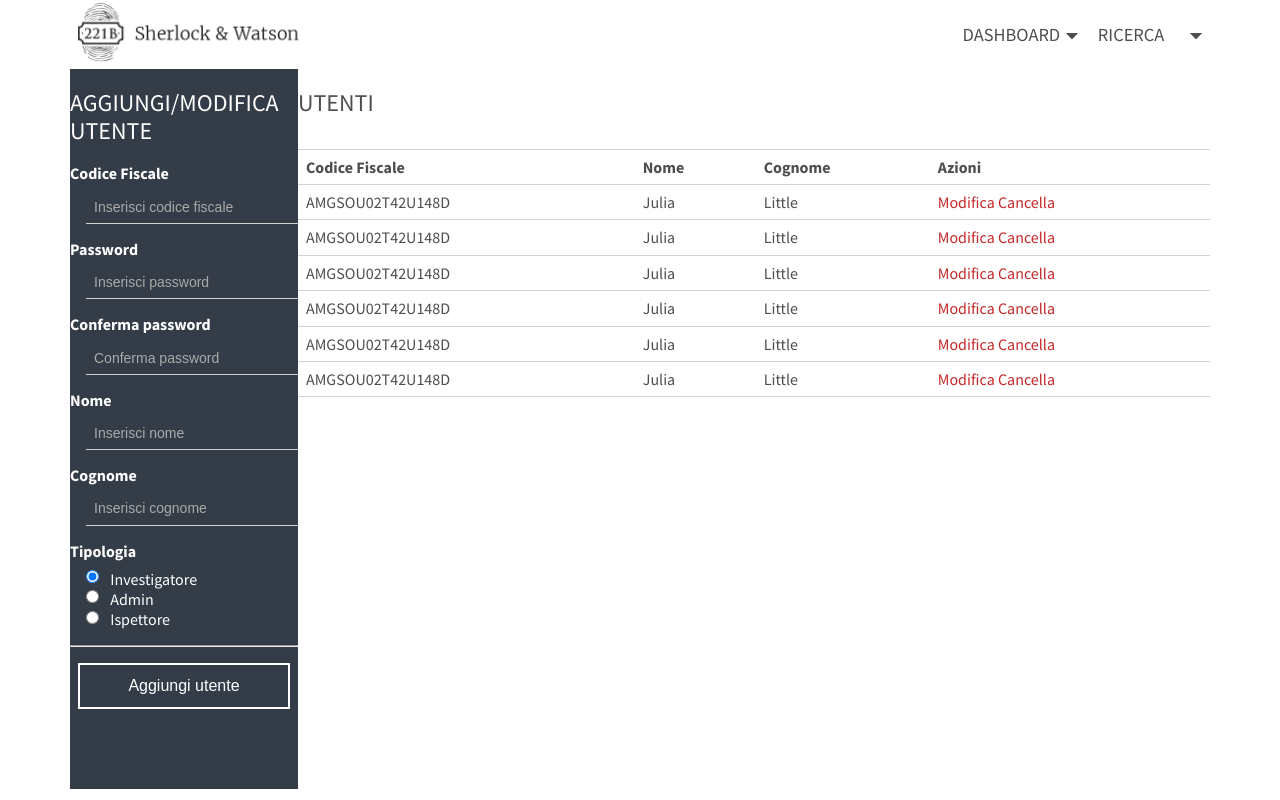
After one commit to jiayihu/tecweb, a PHP site: page /login/app/views/utenti.view.php in a window 1280 px wide. The commit adds this page. Run offline with PHP 8.4, Linux system fonts and the light colour scheme; data that the repository does not hold is empty.

Commit message:
Utenti: aggiunta pagina statica

```diff
--- a/source/app/routes.php
+++ b/source/app/routes.php
@@ -13,6 +13,7 @@ return [
     'aggiungi-caso' => 'PagesController@addCase',
     'ricerca' => 'PagesController@ricerca',
     'caso' => 'PagesController@caso',
+    'utenti' => 'PagesController@utenti',
 
     '404' => 'PagesController@notFound'
   ],
--- a/source/app/views/caso.view.php
+++ b/source/app/views/caso.view.php
@@ -51,6 +51,7 @@
               </label>
             </li>
           </ul>
+        </dd>
       </dl>
       <hr />
       <p class="center">
--- a/source/app/views/partials/admin-header.partial.php
+++ b/source/app/views/partials/admin-header.partial.php
@@ -40,6 +40,11 @@
         <li class="list-item">
           <a class="navbar-link <?php echo $routeName === 'ricerca' ? 'active' : '' ?>" href="ricerca">Ricerca</a>
         </li>
+        <?php if ($role === 'admin'): ?>
+        <li class="list-item">
+          <a class="navbar-link <?php echo $routeName === 'utenti' ? 'active' : '' ?>" href="utenti">Utenti</a>
+        </li>
+        <?php endif; ?>
         <li class="list-item dropdown dropdown-right">
           <span class="dropdown-toggle"><?php echo $username ?></span>
           <ul class="submenu">
--- /dev/null
+++ b/source/app/views/utenti.view.php
@@ -0,0 +1,115 @@
+<?php require 'partials/admin-header.partial.php' ?>
+
+<main class="main-container container">
+  <aside class="main-sidebar">
+    <h2>Aggiungi/Modifica utente</h2>
+    <form action="/utenti" method="post">
+      <dl class="case-info">
+        <dt>Codice Fiscale</dt>
+        <dd><input class="input" type="text" name="codice_fiscale" placeholder="Inserisci codice fiscale"></dd>
+
+        <dt>Password</dt>
+        <dd><input class="input" type="password" name="password" placeholder="Inserisci password"></dd>
+
+        <dt>Conferma password</dt>
+        <dd><input class="input" type="password" name="password-confirm" placeholder="Conferma password"></dd>
+
+        <dt>Nome</dt>
+        <dd><input class="input" type="text" name="nome" placeholder="Inserisci nome"></dd>
+
+        <dt>Cognome</dt>
+        <dd><input class="input" type="text" name="cognome" placeholder="Inserisci cognome"></dd>
+
+        <dt>Tipologia</dt>
+        <dd>
+          <input class="input-role" id="input-role-detecitve" type="radio" name="role" value="detective" checked>
+          <label class="radio-label" for="input-role-detecitve">Investigatore</label>
+          <br />
+
+          <input class="input-role" id="input-role-admin" type="radio" name="role" value="admin">
+          <label class="radio-label" for="input-role-admin">Admin</label>
+          <br />
+
+          <input class="input-role" id="input-role-inspector" type="radio" name="role" value="inspector">
+          <label class="radio-label" for="input-role-inspector">Ispettore</label>
+        </dd>
+      </dl>
+      <hr />
+      <p class="center">
+        <button type="submit" class="btn btn-outline">Aggiungi utente</button>
+      </p>
+    </form>
+  </aside>
+
+  <section class="main-content dashboard">
+    <h2>Utenti</h2>
+
+    <table class="results">
+      <thead>
+        <tr>
+          <th>Codice Fiscale</th>
+          <th>Nome</th>
+          <th>Cognome</th>
+          <th>Azioni</th>
+        </tr>
+      </thead>
+      <tbody>
+        <tr>
+          <td>AMGSOU02T42U148D</td>
+          <td>Julia</td>
+          <td>Little</td>
+          <td class="actions">
+            <a href="/utenti?id=1&modifica=true">Modifica</a>
+            <a href="/utenti?id=1&cancella=true">Cancella</a>
+          </td>
+        </tr>
+        <tr>
+          <td>AMGSOU02T42U148D</td>
+          <td>Julia</td>
+          <td>Little</td>
+          <td class="actions">
+            <a href="/utenti?id=1&modifica=true">Modifica</a>
+            <a href="/utenti?id=1&cancella=true">Cancella</a>
+          </td>
+        </tr>
+        <tr>
+          <td>AMGSOU02T42U148D</td>
+          <td>Julia</td>
+          <td>Little</td>
+          <td class="actions">
+            <a href="/utenti?id=1&modifica=true">Modifica</a>
+            <a href="/utenti?id=1&cancella=true">Cancella</a>
+          </td>
+        </tr>
+        <tr>
+          <td>AMGSOU02T42U148D</td>
+          <td>Julia</td>
+          <td>Little</td>
+          <td class="actions">
+            <a href="/utenti?id=1&modifica=true">Modifica</a>
+            <a href="/utenti?id=1&cancella=true">Cancella</a>
+          </td>
+        </tr>
+        <tr>
+          <td>AMGSOU02T42U148D</td>
+          <td>Julia</td>
+          <td>Little</td>
+          <td class="actions">
+            <a href="/utenti?id=1&modifica=true">Modifica</a>
+            <a href="/utenti?id=1&cancella=true">Cancella</a>
+          </td>
+        </tr>
+        <tr>
+          <td>AMGSOU02T42U148D</td>
+          <td>Julia</td>
+          <td>Little</td>
+          <td class="actions">
+            <a href="/utenti?id=1&modifica=true">Modifica</a>
+            <a href="/utenti?id=1&cancella=true">Cancella</a>
+          </td>
+        </tr>
+      </tbody>
+    </table>
+  </section>
+
+</main>
--- a/source/public/css/common.css
+++ b/source/public/css/common.css
@@ -155,6 +155,7 @@ input::-webkit-input-placeholder {
 table {
   border-collapse: collapse;
   margin-top: 2rem;
+  width: 100%;
 }
 
 th {
@@ -588,6 +589,7 @@ dd {
   .main-container {
     display: table;
     height: 90vh;
+    width: 100%;
   }
 
   .main-sidebar {
```
Also changed, not shown: source/app/controllers/PagesController.php (+19 -0 lines), source/app/views/dashboard.view.php (+10 -1 lines), source/public/css/utenti.css (added, +43 -0 lines). Lines whose indentation alone changed are shown as unchanged.
